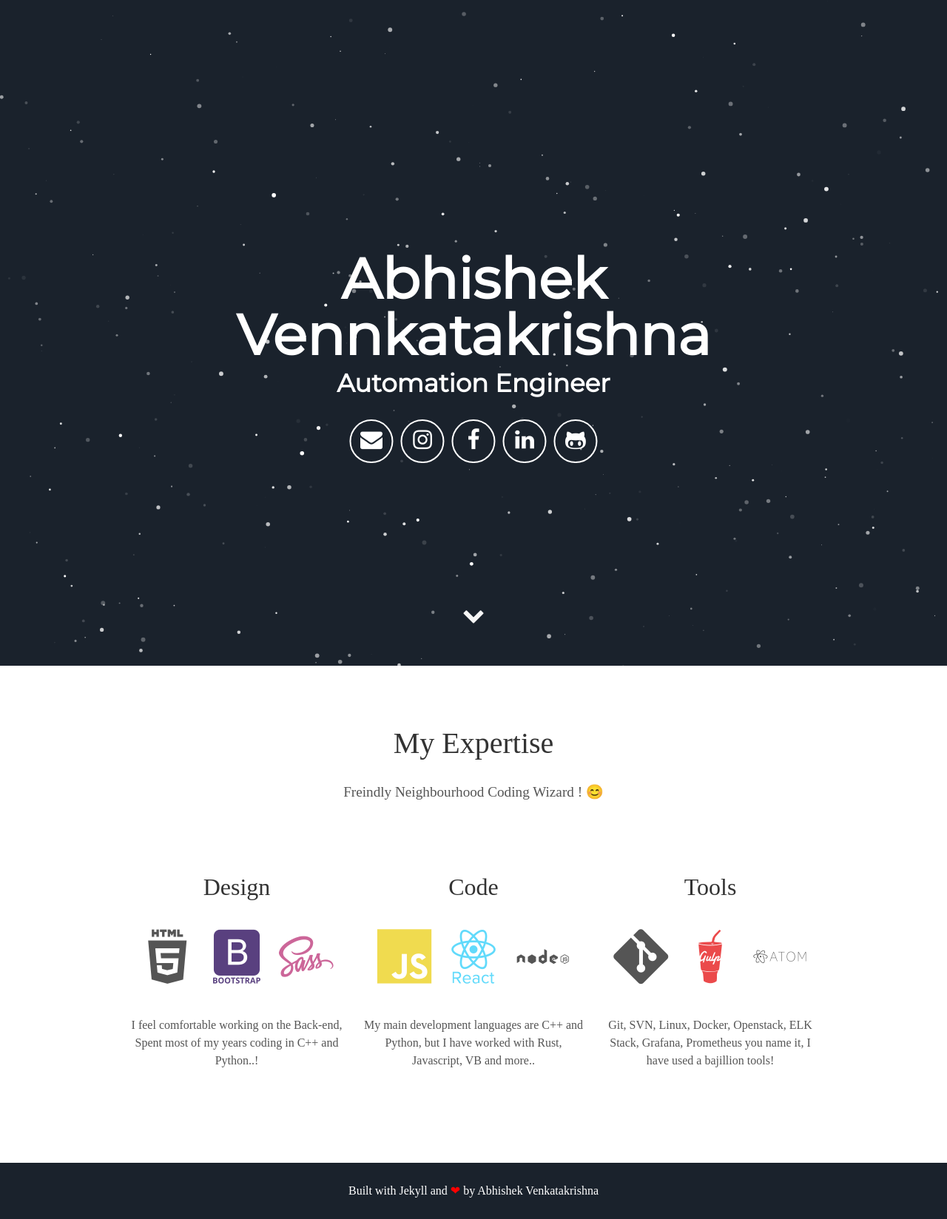
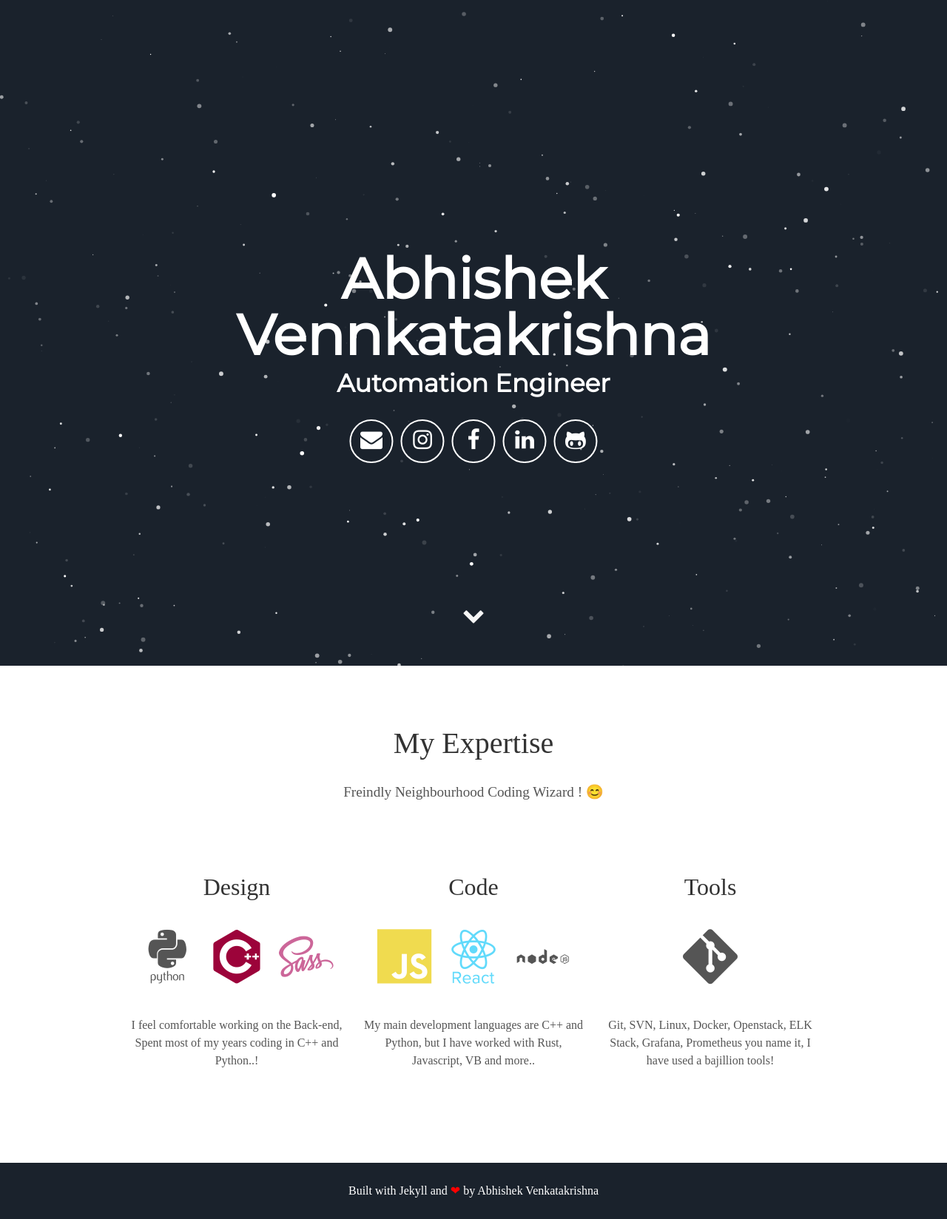
Before and after one commit to vabhishek6/vabhishek6.github.io, a Jekyll site: the page built from index.html, in a window 1280 px wide. Shown: the whole page at 74% size. Built offline with Jekyll 4.4.1, drawn with Linux system fonts in a browser that asks for light colours; some web fonts are replaced.

Commit message:
Update about.html

```diff
--- a/_includes/about.html
+++ b/_includes/about.html
@@ -5,8 +5,8 @@
   <div class="user">
     <div class="tech">
       <h2>Design</h2>
-      <i class="devicon-html5-plain-wordmark"></i>
-      <i class="devicon-bootstrap-plain-wordmark colored"></i>
+      <i class="devicon-python-plain-wordmark"></i>
+      <i class="devicon-cplusplus-plain-wordmark colored"></i>
       <i class="devicon-sass-original colored"></i>
       <p>I feel comfortable working on the Back-end, Spent most of my years coding in C++ and Python..!</p>
     </div>
@@ -20,8 +20,8 @@
     <div class="tech">
       <h2>Tools</h2>
       <i class="devicon-git-plain"></i>
-      <i class="devicon-gulp-plain colored"></i>
-      <i class="devicon-atom-original-wordmark"></i>
+      <i class="docker-original-wordmark"></i>
+      <i class="devicon-linux-plain-wordmark"></i>
       <p>Git, SVN, Linux, Docker, Openstack, ELK Stack, Grafana, Prometheus you name it, I have used a bajillion tools!</p>
     </div>
 </div>
```
